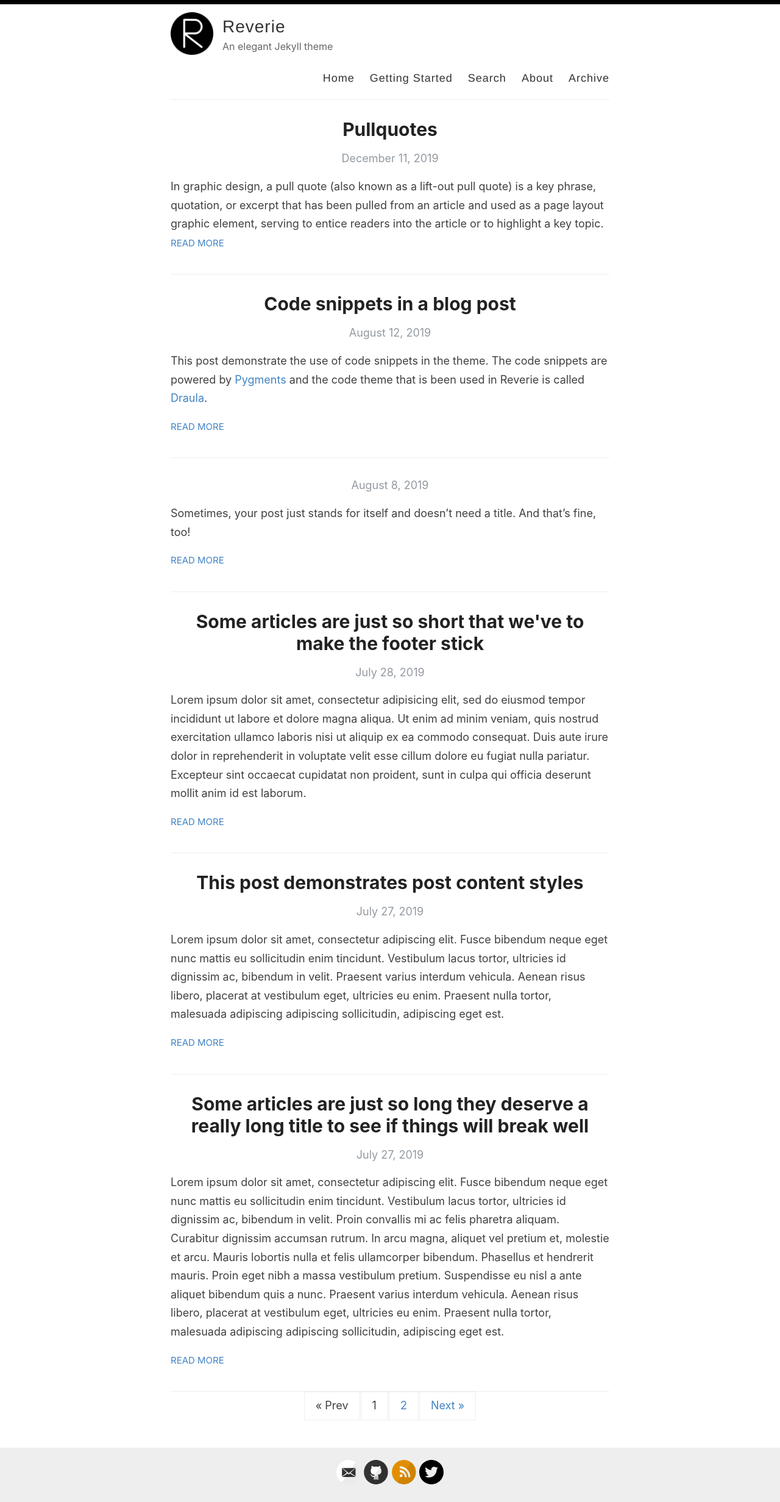
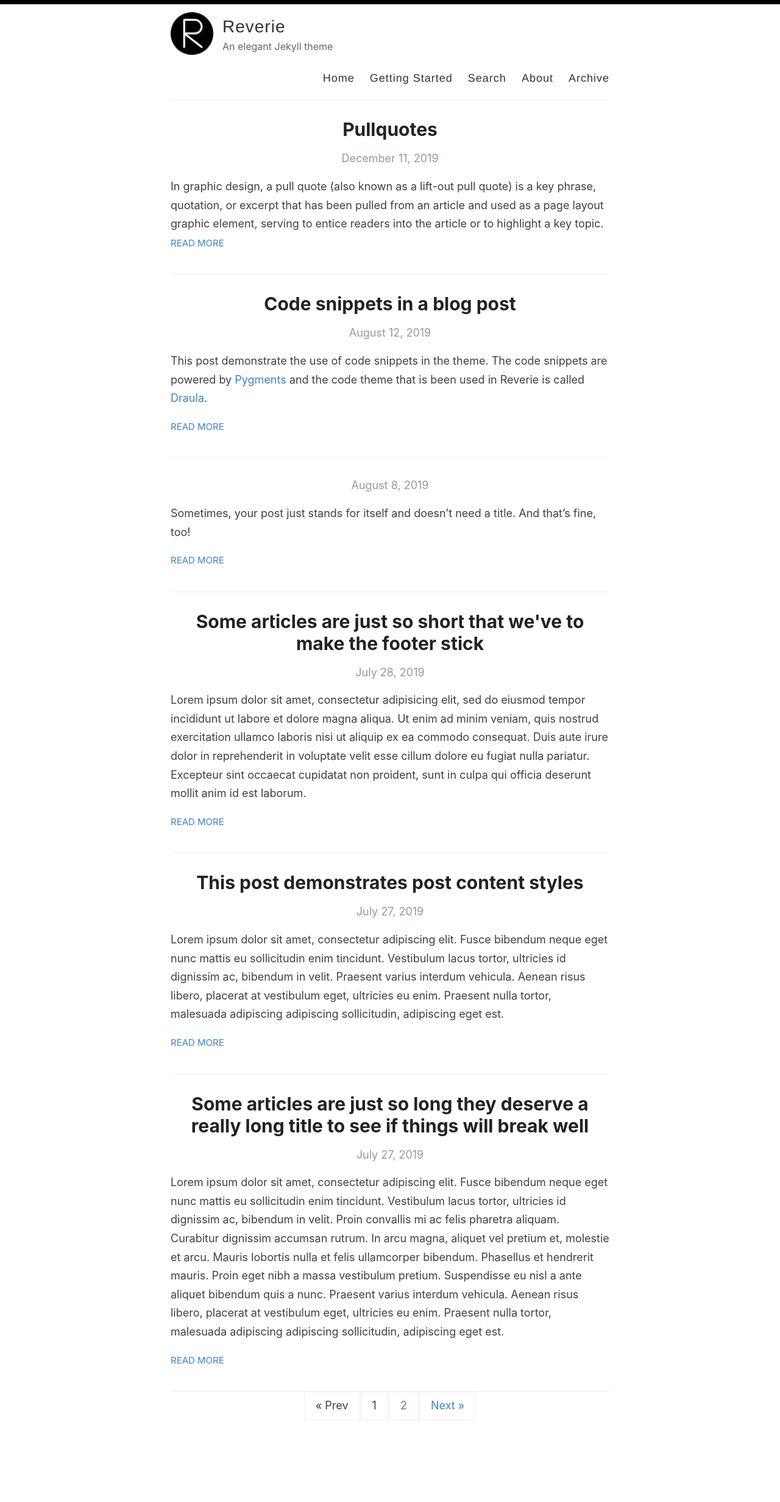
Before and after one commit to mytcc/view, a Jekyll site: the page built from index.html, in a window 1280 px wide. Shown: the whole page at 61% size. Built offline with Jekyll 4.4.1, drawn with Linux system fonts in a browser that asks for light colours; the list of posts is cut into pages by our own code.

Commit message:
Update default.html

```diff
--- a/_layouts/default.html
+++ b/_layouts/default.html
@@ -43,16 +43,6 @@
           {{ content }}
         </div>
       </div>
-
-      <div class="wrapper-footer">
-        <div class="container">
-          <footer class="footer">
-            {% include svg-icons.html %}
-          </footer>
-        </div>
-      </div>
     </div>
-
-    {% include analytics.html %}
   </body>
 </html>
```
